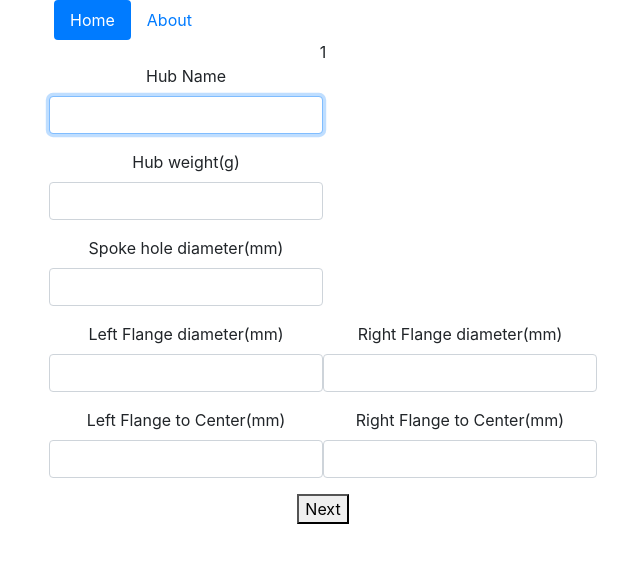
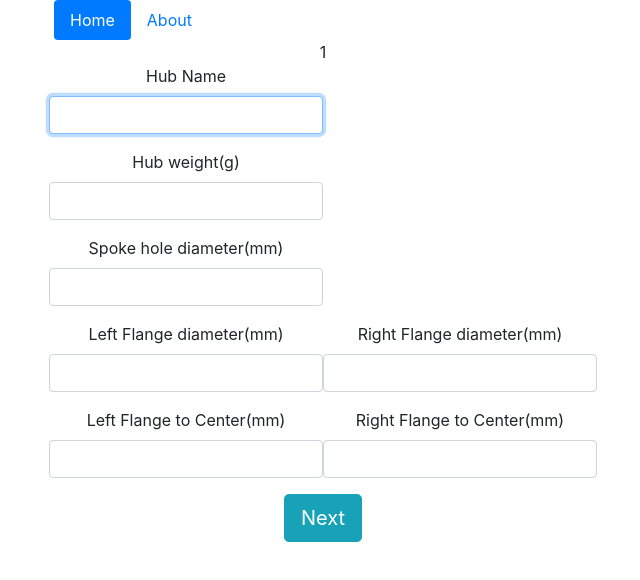
Before and after one commit to kimchirice/32spoke, a React (Create React App) app: page / in a window 1280 px wide. Shown: the top 580 px of the page, without its empty margins (317-957 px from the left). Built offline with nearby package versions, Linux system fonts and the light colour scheme.

Commit message:
[Mod] adding a new prop named classNames to each Button components. fixed the problem of button style not working properly

```diff
--- a/src/Components/Button.js
+++ b/src/Components/Button.js
@@ -1,8 +1,8 @@
 import React from 'react'
 
-const Button = ({handleClick, title}) => {
+const Button = ({handleClick, title, classNames}) => {
   return (
-  <button onClick={handleClick}>{title}</button>
+  <button onClick={handleClick} type="button" className={classNames} >{title}</button>
   )
 }
 
--- a/src/Components/Hub.js
+++ b/src/Components/Hub.js
@@ -16,7 +16,8 @@ const Hub = ({handleChange, hub}) => {
           autoFocus
         />
       </div>
-   </div><div className="form-row">
+      </div>
+      <div className="form-row">
         <div className="form-group ">
           <label className="form-label" htmlFor="hubWeight">Hub weight(g)</label>
           <input
@@ -69,8 +70,6 @@ const Hub = ({handleChange, hub}) => {
         </div>
       </div>
       <div className="form-row">
-
-
         <div className="form-group ">
           <label className="form-label" htmlFor="leftFlangeToCenter">Left Flange to Center(mm)</label>
           <input
@@ -82,7 +81,6 @@ const Hub = ({handleChange, hub}) => {
             onChange={handleChange}
           />
         </div>
-
         <div className="form-group ">
           <label className="form-label" htmlFor="rightFlangeToCenter">Right Flange to Center(mm)</label>
           <input
--- a/src/Components/Navigation.js
+++ b/src/Components/Navigation.js
@@ -7,12 +7,13 @@ export default function Navigation() {
   return (
     <Router>
       <div>
-        <ul className='nav nav-pills'>
+        <nav className='nav nav-pills' role='navigation'>
           <li className='nav-item'>
             <NavLink exact to="/" className='nav-link'>Home</NavLink>
           </li>
-          <li><NavLink to="/about" className='nav-link'>About</NavLink></li>
-        </ul>
+          <li className='nav-item'>
+            <NavLink to="/about" className='nav-link'>About</NavLink></li>
+        </nav>
         <Switch>
           <Route exact path='/' ><Home /></Route>
           <Route path='/about'><About /></Route>
--- a/src/Pages/Home.js
+++ b/src/Pages/Home.js
@@ -146,9 +146,14 @@ function Home() {
       { currentStep === 3 && <Spoke handleChange={handleSpoke} spoke={spoke}/> }
       { currentStep === 4 && <SpokeLength hubName={hub.hubName} rimName={rim.rimName} spokeName={spoke.spokeName} spokeLength={spokeLength} /> }
       <div>
-        { currentStep > 1 && <Button className="btn btn-primary" title={'Prev'} handleClick={handleButtonPrev} />}
-        { currentStep < 3 && <Button className="btn btn-info" title={'Next'} handleClick={handleButtonNext} /> }
-        { currentStep === 3 && <Button title={'Calculate'} handleClick={calculatorSpokeLength}/>}
+        { currentStep > 1 && <Button
+          classNames={"btn btn-lg btn-primary"}
+          title={'Prev'}
+          handleClick={handleButtonPrev}
+          />
+        }
+        { currentStep < 3 && <Button classNames={"btn-info btn btn-lg" } title={'Next'} handleClick={handleButtonNext} /> }
+        { currentStep === 3 && <Button classNames={"btn btn-lg btn-success"} title={'Calculate'} handleClick={calculatorSpokeLength}/>}
       </div>
     </>
   );
```
Lines whose indentation alone changed are shown as unchanged.
